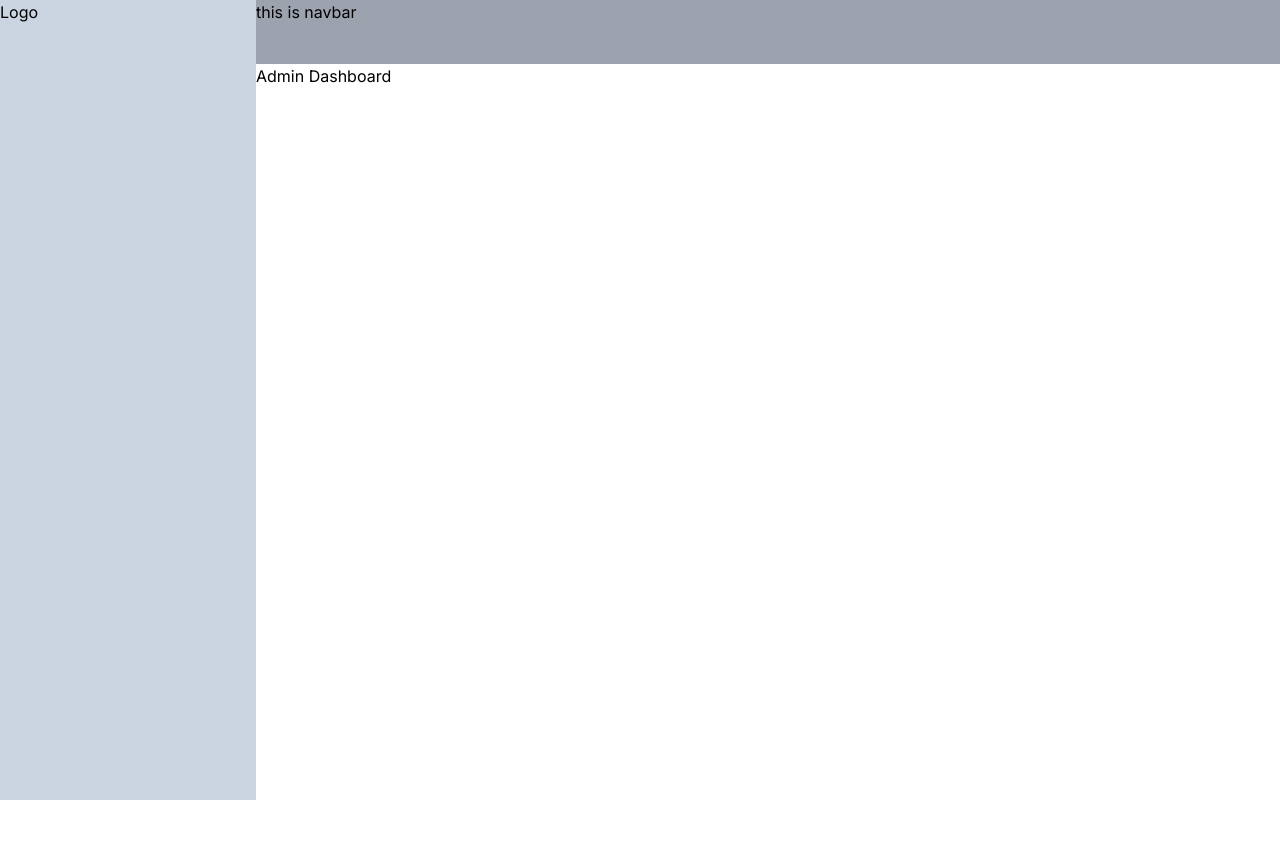
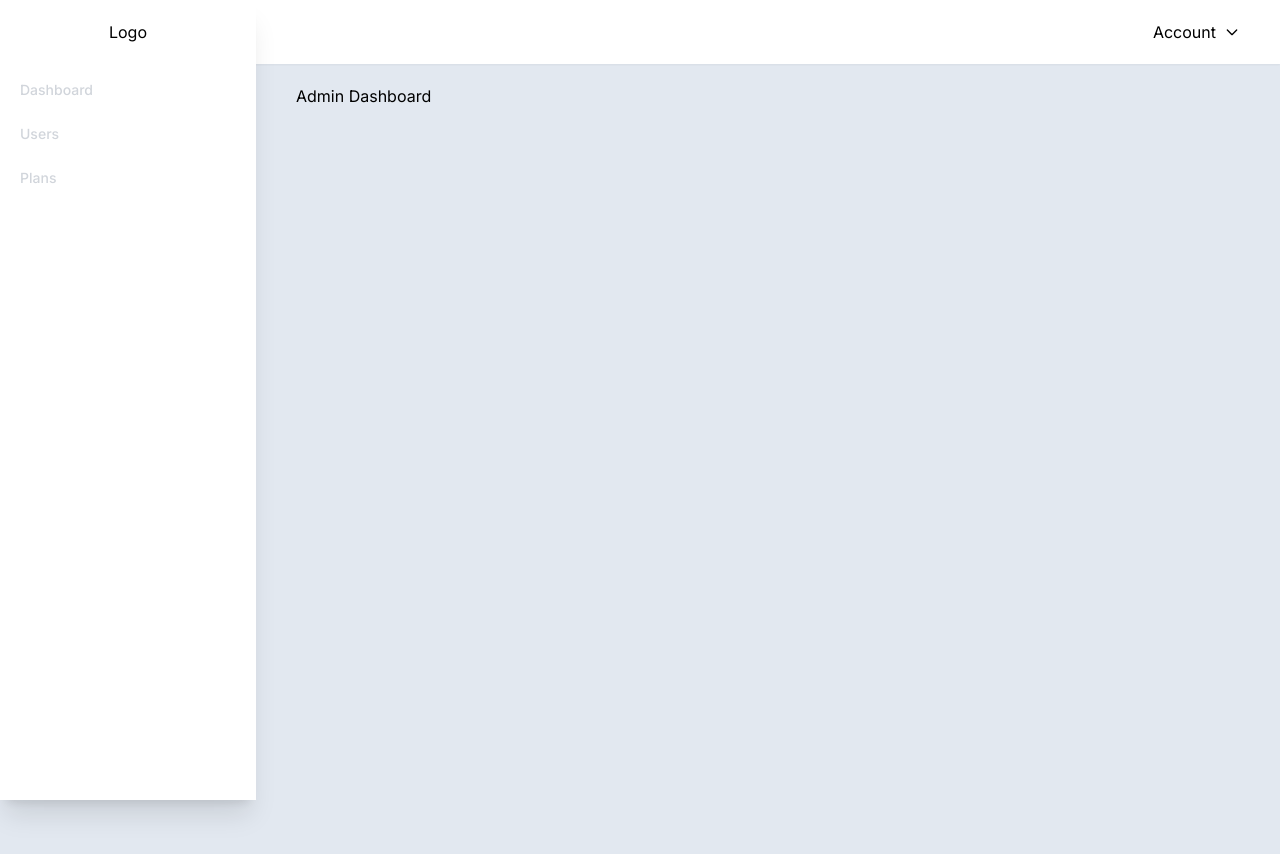
Before and after one commit to Numerology-website/website-client, a Next.js app: page /admin/dashboard in a window 1280 px wide. Shown: the top 854 px of the page. Built offline with nearby package versions, Linux system fonts and the light colour scheme.

Commit message:
add flowbite packages

```diff
--- a/app/(pages)/admin/layout.tsx
+++ b/app/(pages)/admin/layout.tsx
@@ -9,9 +9,9 @@ export default function AdminLayout({
   return (
     <div className="flex">
       <Sidebar />
-      <div className="w-full pl-64">
-        <Navbar />
-        <section className="h-full pt-16">{children}</section>
+      <Navbar />
+      <div className="w-full bg-slate-200 pl-64 pt-16">
+        <section className="mx-10 mt-5 h-full">{children}</section>
       </div>
     </div>
   );
--- /dev/null
+++ b/components/admin/layout/navbar/AccountDropDown.tsx
@@ -0,0 +1,14 @@
+"use client";
+import { Dropdown } from "flowbite-react";
+import { signOut } from "next-auth/react";
+import { redirect } from "next/navigation";
+export const AccountDropDown = () => {
+  return (
+    <Dropdown inline label="Account">
+      <Dropdown.Item onClick={() => redirect("/admin/change-password")}>
+        Change password
+      </Dropdown.Item>
+      <Dropdown.Item onClick={() => signOut()}>Sign out</Dropdown.Item>
+    </Dropdown>
+  );
+};
--- a/components/admin/layout/navbar/Navbar.tsx
+++ b/components/admin/layout/navbar/Navbar.tsx
@@ -1,5 +1,11 @@
+import { AccountDropDown } from "@/components/admin/layout/navbar/AccountDropDown";
+
 export const Navbar = () => {
   return (
-    <nav className="fixed z-10 h-16 w-full bg-gray-400">this is navbar</nav>
+    <nav className="fixed z-10 flex h-16 w-full items-center bg-white shadow-sm">
+      <div className="mx-10 flex w-full justify-end">
+        <AccountDropDown />
+      </div>
+    </nav>
   );
 };
--- a/components/admin/layout/sidebar/Sidebar.tsx
+++ b/components/admin/layout/sidebar/Sidebar.tsx
@@ -2,8 +2,10 @@ import { SidebarList } from "./SidebarList";
 
 export const Sidebar = () => {
   return (
-    <aside className="fixed z-10 h-full w-64 bg-slate-300">
-      <h1 className="h-16">Logo</h1>
+    <aside className="fixed z-20 h-full w-64 bg-white shadow-xl">
+      <div className="flex h-16 items-center justify-center">
+        <h1>Logo</h1>
+      </div>
       <SidebarList />
     </aside>
   );
--- a/components/admin/layout/sidebar/SidebarItem.tsx
+++ /dev/null
@@ -1,3 +0,0 @@
-export const SidebarItem = ({}) => {
-  return <></>;
-};
--- a/components/admin/layout/sidebar/SidebarList.tsx
+++ b/components/admin/layout/sidebar/SidebarList.tsx
@@ -1,23 +1,47 @@
 "use client";
 
+import Link from "next/link";
 import { useSelectedLayoutSegment } from "next/navigation";
 
 export const SidebarList = ({}) => {
   const segment = useSelectedLayoutSegment();
-  console.log({ segment });
   const sidebarOptions = [
     {
       name: "Dashboard",
       href: "/admin/dashboard",
+      segment: "dashboard",
     },
     {
       name: "Users",
       href: "/admin/users",
+      segment: "users",
     },
     {
       name: "Plans",
       href: "/admin/plans",
+      segment: "plans",
     },
   ];
-  return <></>;
+  return (
+    <div className="px-3">
+      <ul>
+        {sidebarOptions.map((option) => {
+          return (
+            <li key={option.name} className="my-2">
+              <Link
+                className={`${
+                  segment === option.segment
+                    ? "bg-gray-900 text-white"
+                    : "text-gray-300 hover:bg-gray-700 hover:text-white"
+                } group flex items-center rounded-md px-2 py-2 text-sm font-medium`}
+                href={option.href}
+              >
+                {option.name}
+              </Link>
+            </li>
+          );
+        })}
+      </ul>
+    </div>
+  );
 };
--- a/next.config.js
+++ b/next.config.js
@@ -1,4 +1,4 @@
 /** @type {import('next').NextConfig} */
-const nextConfig = {}
+const nextConfig = {};
 
-module.exports = nextConfig
+module.exports = nextConfig;
--- a/package.json
+++ b/package.json
@@ -19,6 +19,8 @@
     "eslint": "8.50.0",
     "eslint-config-next": "13.5.2",
     "firebase": "^10.4.0",
+    "flowbite": "^1.8.1",
+    "flowbite-react": "^0.6.1",
     "lodash": "^4.17.21",
     "next": "13.5.2",
     "next-auth": "^4.23.1",
--- a/tailwind.config.ts
+++ b/tailwind.config.ts
@@ -1,20 +1,21 @@
-import type { Config } from 'tailwindcss'
+import type { Config } from "tailwindcss";
 
 const config: Config = {
   content: [
-    './pages/**/*.{js,ts,jsx,tsx,mdx}',
-    './components/**/*.{js,ts,jsx,tsx,mdx}',
-    './app/**/*.{js,ts,jsx,tsx,mdx}',
+    "./node_modules/flowbite-react/**/*.js",
+    "./pages/**/*.{js,ts,jsx,tsx,mdx}",
+    "./components/**/*.{js,ts,jsx,tsx,mdx}",
+    "./app/**/*.{js,ts,jsx,tsx,mdx}",
   ],
   theme: {
     extend: {
       backgroundImage: {
-        'gradient-radial': 'radial-gradient(var(--tw-gradient-stops))',
-        'gradient-conic':
-          'conic-gradient(from 180deg at 50% 50%, var(--tw-gradient-stops))',
+        "gradient-radial": "radial-gradient(var(--tw-gradient-stops))",
+        "gradient-conic":
+          "conic-gradient(from 180deg at 50% 50%, var(--tw-gradient-stops))",
       },
     },
   },
-  plugins: [],
-}
-export default config
+  plugins: [require("flowbite/plugin")],
+};
+export default config;
```
Also changed, not shown: 1 other file (tests, documents, lock files or other folders).
